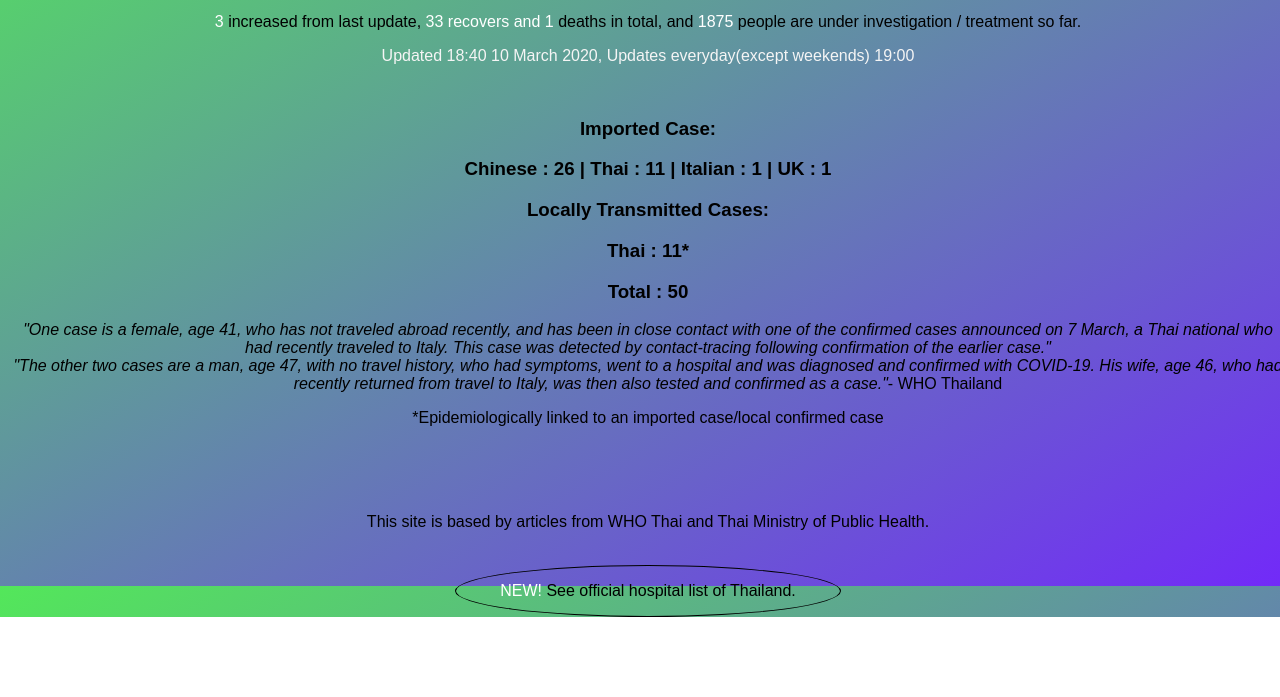
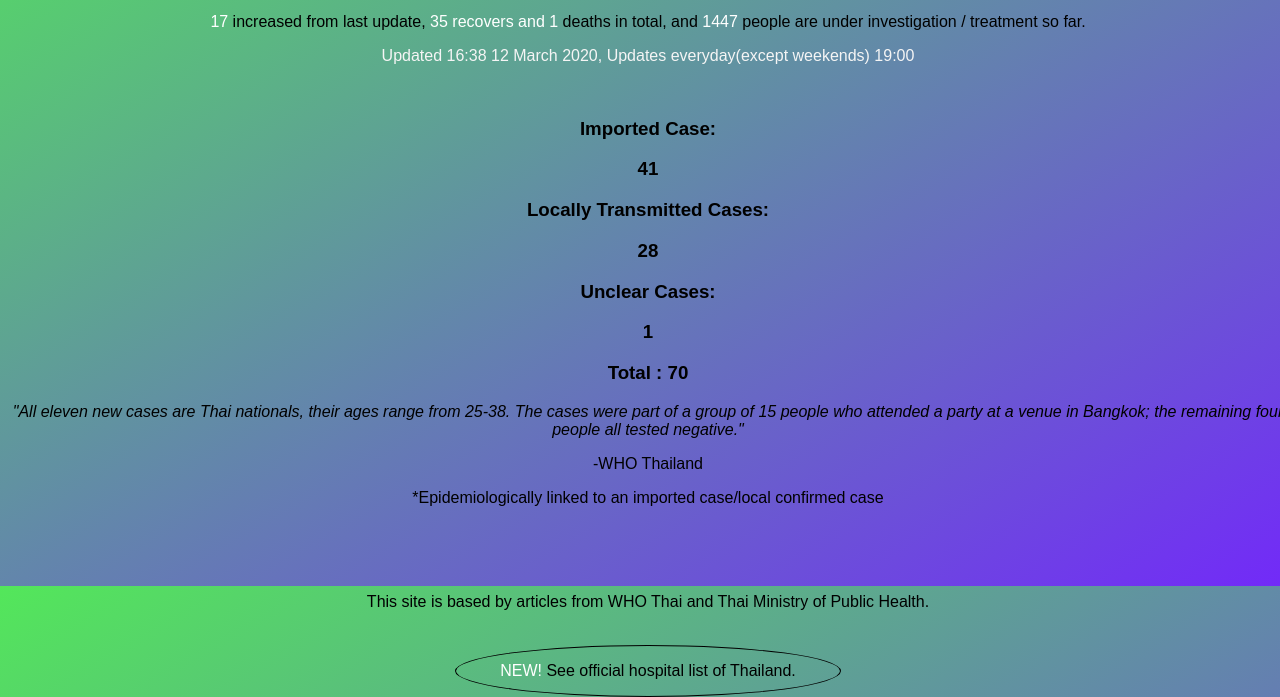
Before and after one commit to coronathai/coronathai.github.io, a plain HTML site: page index.html in a window 1280 px wide. Shown: the part 196-893 px from the top of the page. Before the commit the page ends 813 px from the top, so only its background shows below. Drawn offline with Linux system fonts and the light colour scheme; a web font is replaced by a local one.

Commit message:
Update index.html

```diff
--- a/index.html
+++ b/index.html
@@ -18,24 +18,22 @@
     </style>
 </head>
 <body>
-    <h1 style="color: white; font-size:7em; margin: 30px 0 0 0;" id="infections">53</h1>
+    <h1 style="color: white; font-size:7em; margin: 30px 0 0 0;" id="infections">70</h1>
     <p style="color:white;">people has been infected in Thai.</p>
-    <p style="color: black"><span id="increased" style="color: white;">3</span> increased from last update, <span style="color:white">33 recovers and </span><span id="deaths" style="color:white;">1</span> deaths in total, and <span id="invest" style="color:white;">1875</span> people are under investigation / treatment so far.</p>
+    <p style="color: black"><span id="increased" style="color: white;">17</span> increased from last update, <span style="color:white">35 recovers and </span><span id="deaths" style="color:white;">1</span> deaths in total, and <span id="invest" style="color:white;">1447</span> people are under investigation / treatment so far.</p>
 
-    <p style="color:whitesmoke;">Updated 18:40 10 March 2020, Updates everyday(except weekends) 19:00</p>
+    <p style="color:whitesmoke;">Updated 16:38 12 March 2020, Updates everyday(except weekends) 19:00</p>
     <br>
     <h3>Imported Case:</h3>
-    <h3>Chinese : 26 | Thai : 11 | Italian : 1 | UK : 1</h3>
+    <h3>41</h3>
     <h3>Locally Transmitted Cases:</h3>
-    <h3>Thai : 11*</h3>
-    <h3>Total : 50</h3>
-    <i>"One case is a female, age 41, who has not traveled abroad recently, and
-        has been in close contact with one of the confirmed cases announced on
-        7 March, a Thai national who had recently traveled to Italy. This case was
-        detected by contact-tracing following confirmation of the earlier case."<br>
-        "The other two cases are a man, age 47, with no travel history, who had
-        symptoms, went to a hospital and was diagnosed and confirmed with
-        COVID-19. His wife, age 46, who had recently returned from travel to Italy, was then also tested and confirmed as a case."</i>- WHO Thailand</p>
+    <h3>28</h3>
+    <h3>Unclear Cases:</h3>
+    <h3>1</h3>
+    <h3>Total : 70</h3>
+    <i>"All eleven new cases are Thai nationals, their ages range from 25-38. The
+        cases were part of a group of 15 people who attended a party at a venue
+        in Bangkok; the remaining four people all tested negative."</i><p>-WHO Thailand</p>
     <p>*Epidemiologically linked to an imported case/local confirmed case</p>
     <br>
     <br>
```
